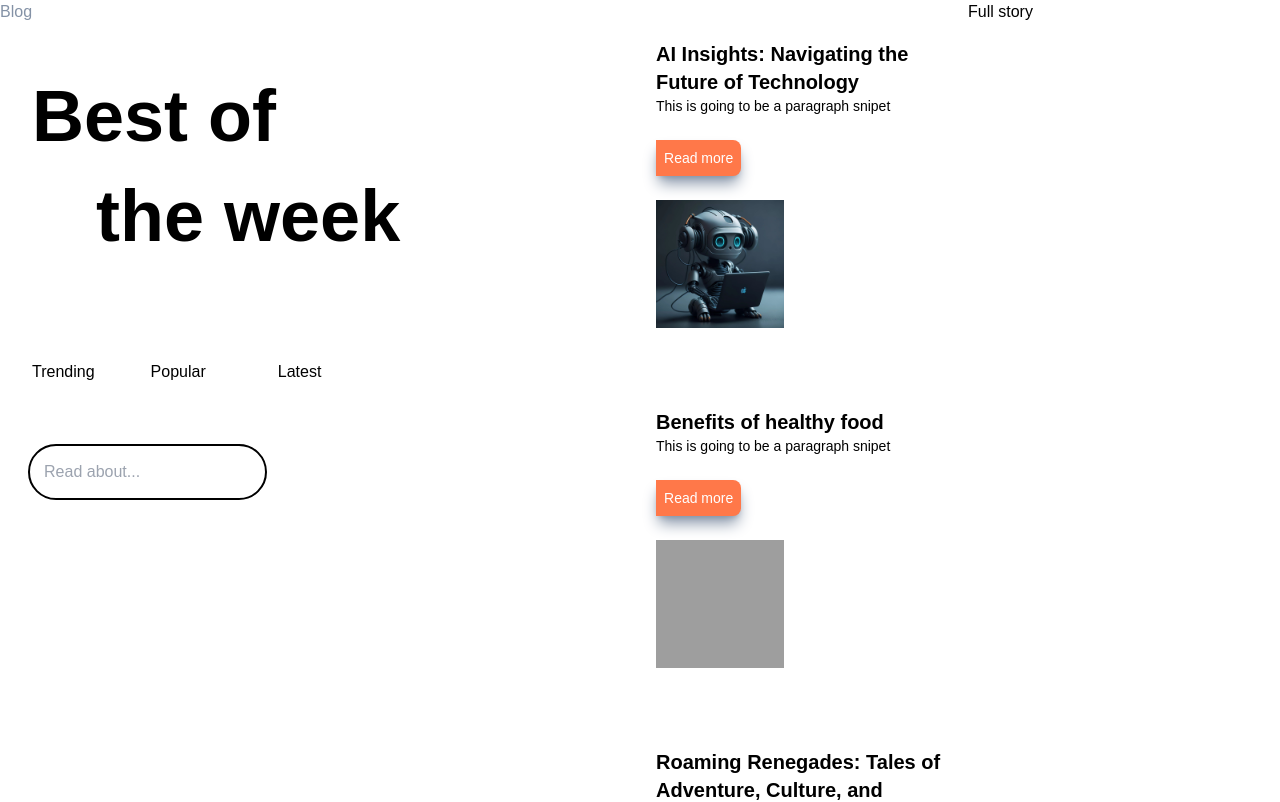
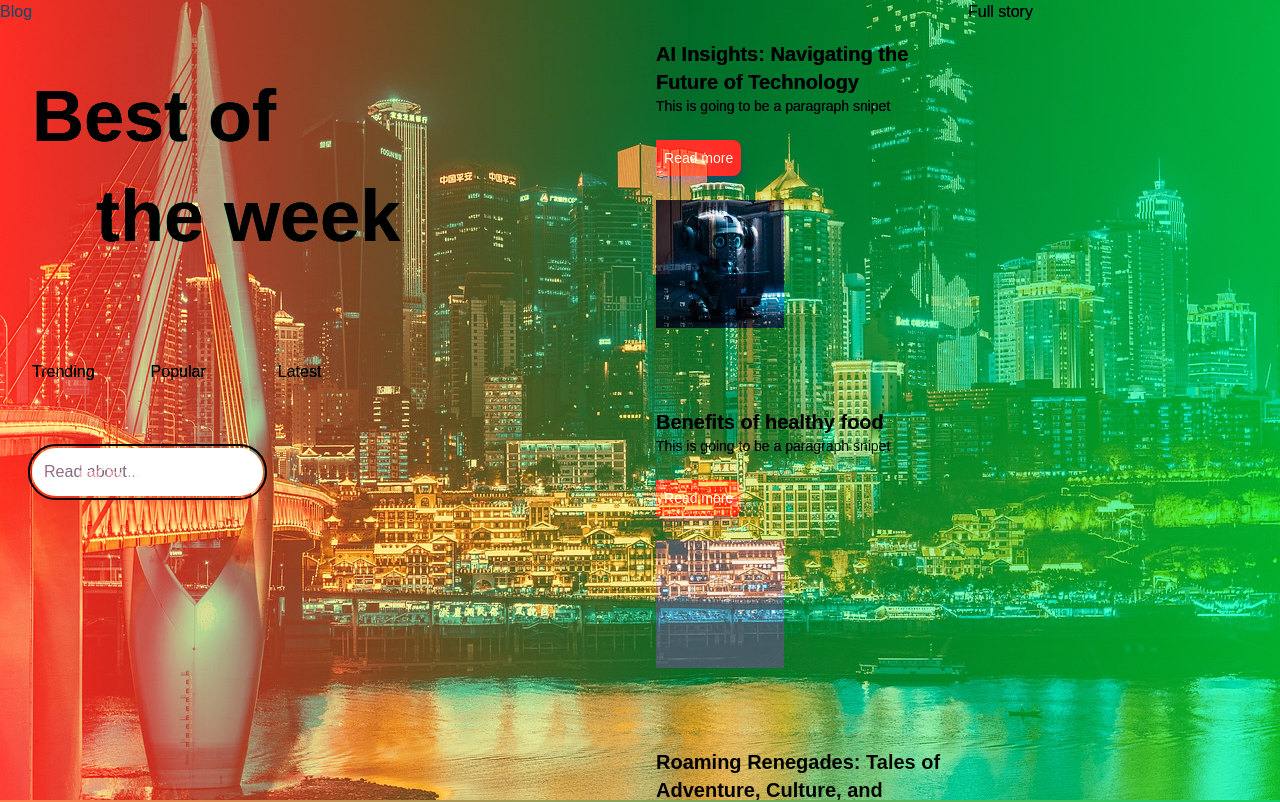
Before and after one commit to MellowMokoen/blog-react, a React (Create React App) app: page / in a window 1280 px wide. Shown: the top 802 px of the page. Built offline with nearby package versions, Linux system fonts and the light colour scheme; grey boxes are pictures that could not be loaded.

Commit message:
Added a background image

```diff
--- a/src/App.js
+++ b/src/App.js
@@ -1,9 +1,19 @@
 import Blog from "./Components/Blog";
+import image from "./Images/my-image.jpg";
 
 function App() {
   return (
-    <div className="md:container md:mx-auto">
-      <Blog />
+    <div>
+      <div className="bg-gradient-to-r from-orange to-green">
+        <img
+          src={image}
+          alt="background-image"
+          className="w-full h-full object-cover absolute mix-blend-overlay"
+        />
+        <div className="md:container md:mx-auto">
+          <Blog />
+        </div>
+      </div>
     </div>
   );
 }
--- a/tailwind.config.js
+++ b/tailwind.config.js
@@ -1,4 +1,3 @@
-/** @type {import('tailwindcss').Config} */
 module.exports = {
   content: ["./src/**/*.{js,jsx,ts,tsx}"],
   theme: {
@@ -31,11 +30,20 @@ module.exports = {
       gray: "#8492a6",
       "gray-light": "#d3dce6",
     },
+
     fontFamily: {
       sans: ["Graphik", "sans-serif"],
       serif: ["Merriweather", "serif"],
     },
+
     extend: {
+      backgroundImage: {
+        "my-image": "url('../src/Images/my-image.jpg')",
+      },
+
+      gradientColorStopPositions: {
+        33: "33%",
+      },
       spacing: {
         128: "32rem",
         144: "36rem",
```
Also changed, not shown: src/Images/my-image.jpg (added).
